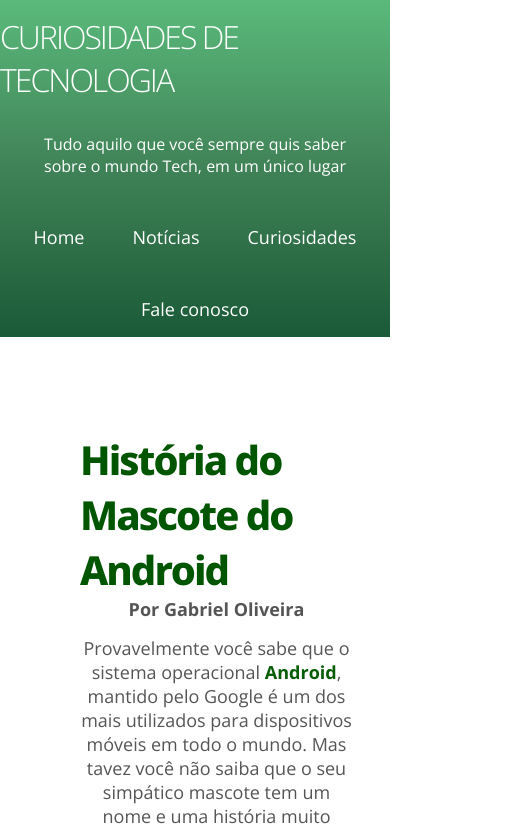
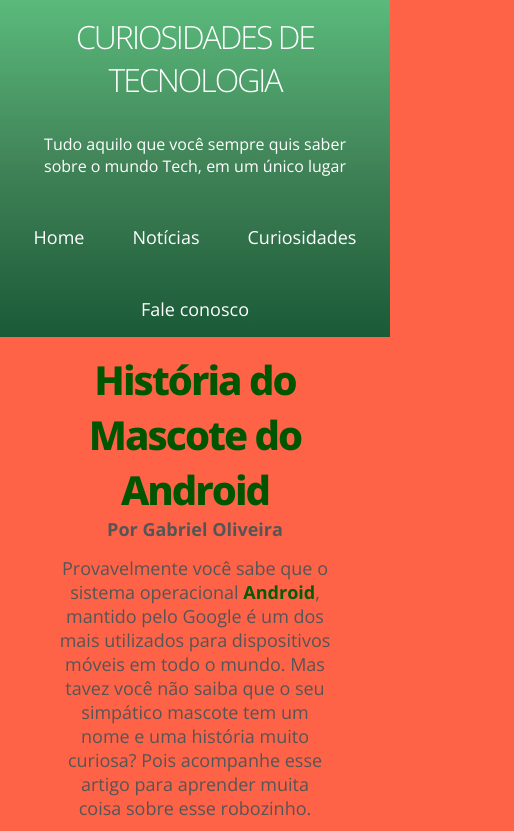
Before and after one commit to gaabrieloliver/tech-news, a plain HTML site: page index.html in a window 390 px wide. Shown: the top 831 px of the page, 514 px wide, since content can reach past the window. Drawn offline with Linux system fonts and the light colour scheme.

Commit message:
:zap: perf: Melhoria na responsividade do site

```diff
--- a/style.css
+++ b/style.css
@@ -167,6 +167,9 @@ footer {
 }
 
 @media (max-width: 800px) {
+    header > h1 {
+        text-align: center;
+    }
 
     header nav {
         margin-bottom: 15px;
@@ -185,9 +188,15 @@ footer {
     }
 }
 
-@media (max-width: 500px) {
+@media (max-width: 400px) {
     body {
         text-align: center;
+        margin: 0;
+        background-color: tomato;
+    }
+
+    main {
+        padding: 0;
     }
 
     header nav {
@@ -195,6 +204,7 @@ footer {
     }
 
     h1 {
+        text-align: center;
         margin-top: 15px;
     }
 
@@ -203,7 +213,7 @@ footer {
     }
 
     img {
-        width: auto;
+        width: 100%;
     }
 
     ul li {
```
